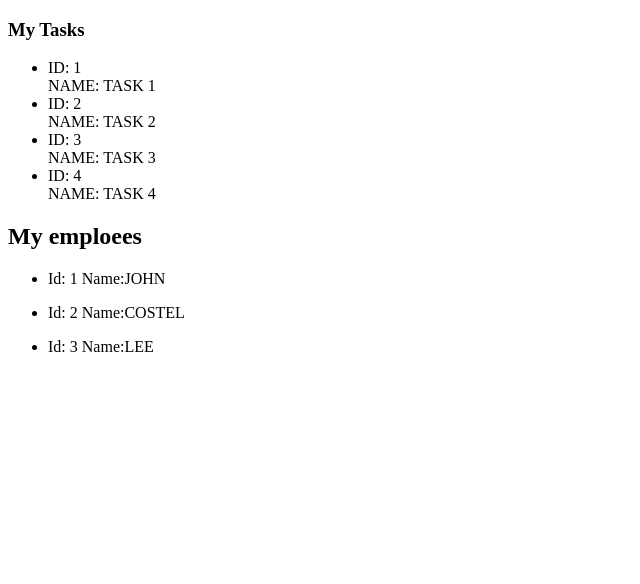
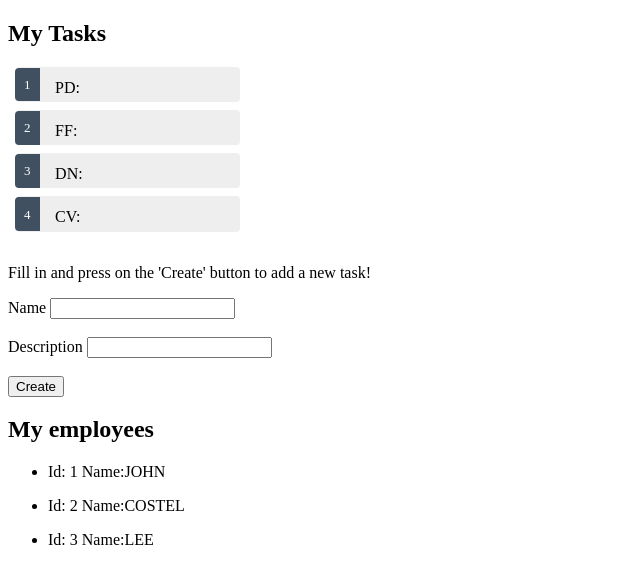
Before and after one commit to Louttche/WEB2, an Angular app in the folder app/: page / in a window 1280 px wide. Shown: the top 584 px of the page, without its empty margins (0-640 px from the left). Built offline with nearby package versions, Linux system fonts and the light colour scheme.

Commit message:
Forms, Create, Delete

```diff
--- a/app/src/app/app.module.ts
+++ b/app/src/app/app.module.ts
@@ -6,6 +6,7 @@ import { ServiceWorkerModule } from '@angular/service-worker';
 import { environment } from '../environments/environment';
 import { TasksComponent } from './tasks/tasks.component';
 import { EmployeesComponent } from './employees/employees.component';
+import { FormsModule, ReactiveFormsModule } from '@angular/forms';
 
 @NgModule({
   declarations: [
@@ -15,6 +16,8 @@ import { EmployeesComponent } from './employees/employees.component';
   ],
   imports: [
     BrowserModule,
+    FormsModule,
+    ReactiveFormsModule,
     ServiceWorkerModule.register('ngsw-worker.js', { enabled: environment.production })
   ],
   providers: [],
--- a/app/src/app/employees/employees.component.html
+++ b/app/src/app/employees/employees.component.html
@@ -1,4 +1,4 @@
-<h2>My emploees</h2>
+<h2>My employees</h2>
 <ul class = "employees">
     <li *ngFor = "let employee of employees">
         <p>Id: {{employee.id}} Name:{{employee.name | uppercase}}</p>
--- a/app/src/app/mock-tasks.ts
+++ b/app/src/app/mock-tasks.ts
@@ -1,8 +1,8 @@
 import { Task } from './task';
 
 export const TASKS: Task[] = [
-    { id: 1, name: 'Task 1' },
-    { id: 2, name: 'Task 2' },
-    { id: 3, name: 'Task 3' },
-    { id: 4, name: 'Task 4' }
+    { id: 1, name: 'PD', description: 'Print Documents' },
+    { id: 2, name: 'FF', description: 'Fill in Forms' },
+    { id: 3, name: 'DN', description: 'Do Nothing' },
+    { id: 4, name: 'CV', description: 'watch Cat Videos' }
 ];
--- a/app/src/app/task.ts
+++ b/app/src/app/task.ts
@@ -1,4 +1,5 @@
 export class Task{
     id: number;
     name: string;
+    description: string;
 }
--- a/app/src/app/tasks/tasks.component.css
+++ b/app/src/app/tasks/tasks.component.css
@@ -0,0 +1,43 @@
+.tasks {
+    margin: 0 0 2em 0;
+    list-style-type: none;
+    padding: 0;
+    width: 15em;
+}
+.tasks li {
+  cursor: pointer;
+  position: relative;
+  left: 0;
+  background-color: #EEE;
+  margin: .5em;
+  padding: .3em 0;
+  height: 1.6em;
+  border-radius: 4px;
+}
+.tasks li:hover {
+  color: #607D8B;
+  background-color: #DDD;
+  left: .1em;
+}
+.tasks li.selected {
+  background-color: #CFD8DC;
+  color: white;
+}
+.tasks li.selected:hover {
+  background-color: #BBD8DC;
+  color: white;
+}
+.tasks .badge {
+  display: inline-block;
+  font-size: small;
+  color: white;
+  padding: 0.8em 0.7em 0 0.7em;
+  background-color:#405061;
+  line-height: 1em;
+  position: relative;
+  left: -1px;
+  top: -4px;
+  height: 1.8em;
+  margin-right: .8em;
+  border-radius: 4px 0 0 4px;
+}
--- a/app/src/app/tasks/tasks.component.html
+++ b/app/src/app/tasks/tasks.component.html
@@ -1,7 +1,39 @@
-<h3>My Tasks</h3>
-<ul>
-   <li *ngFor='let task of tasks'>
-       ID: {{task.id}} <br>
-       NAME: {{task.name | uppercase}}
+<h2>My Tasks</h2>
+<ul class="tasks">
+   <li *ngFor='let task of tasks'
+        [class.selected]="task === selectedTask"
+        (click)="onSelect(task)">
+        <span class="badge">{{task.id}} </span> {{task.name | uppercase}}:
+        <span *ngIf='task === selectedTask'>
+            {{task.description}}
+        </span>
    </li>
 </ul>
+
+<div *ngIf='selectedTask'
+    (click)="onDelete(selectedTask)">
+    <button class="button"> Delete Task </button>
+</div>
+
+<form [formGroup]="TaskInfoForm"
+(ngSubmit)="onCreate(TaskInfoForm.value)">
+
+    <div>
+        <p>Fill in and press on the 'Create' button to add a new task!</p>
+
+        <label for="name">
+            Name
+        </label>
+        <input id="name" type="text" formControlName="name">
+    </div>
+    <br>
+    <div>
+        <label for="description">
+            Description
+        </label>
+        <input id="description" type="text" formControlName="description">
+    </div>
+    <br>
+
+    <button class="button" type="submit"> Create </button>
+</form>
--- a/app/src/app/tasks/tasks.component.ts
+++ b/app/src/app/tasks/tasks.component.ts
@@ -1,5 +1,7 @@
 import { Component, OnInit } from '@angular/core';
+import { FormBuilder } from '@angular/forms';
 import { TASKS } from '../mock-tasks';
+import { Task } from '../task';
 
 @Component({
   selector: 'app-tasks',
@@ -7,11 +9,42 @@ import { TASKS } from '../mock-tasks';
   styleUrls: ['./tasks.component.css']
 })
 export class TasksComponent implements OnInit {
+  tasks = TASKS;
+  TaskInfoForm;
 
-    tasks = TASKS;
-  constructor() { }
+  constructor(
+    private formBuilder: FormBuilder
+  ) {
+    this.TaskInfoForm = this.formBuilder.group({
+      name: '',
+      description: ''
+    });
+  }
 
   ngOnInit(): void {
   }
 
+  selectedTask: Task;
+
+
+  onSelect(task: Task): void {
+    this.selectedTask = task;
+  }
+
+  onCreate(taskDetails) {
+    this.tasks.push({name: taskDetails.name, description: taskDetails.description, id: this.tasks.length + 1});
+    this.TaskInfoForm.reset();
+  }
+
+  onDelete(task: Task) {
+    if (this.tasks.includes(task)){
+      this.tasks.splice(task.id - 1, 1);
+    }
+    console.log('Deleted task')
+  }
+
+  onUpdate(taskDetails){
+    var index = this.tasks.findIndex(task => task === this.selectedTask);
+    console.log(index);
+  }
 }
```
